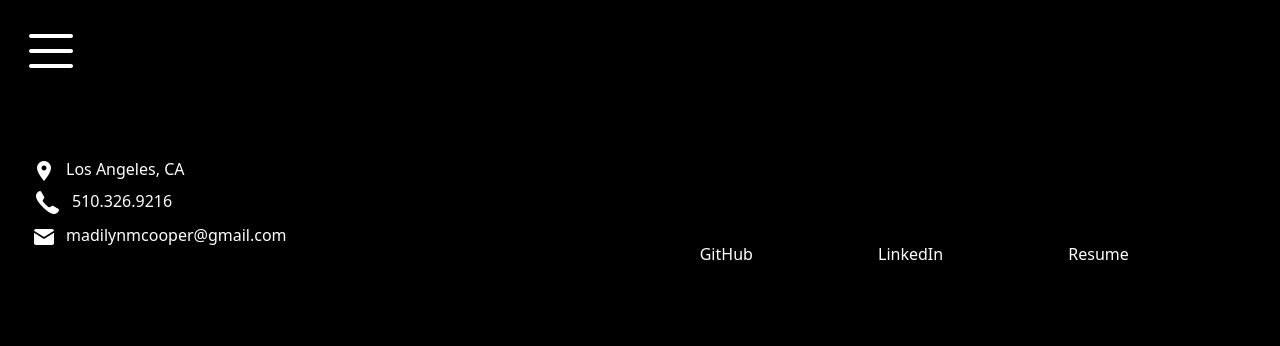
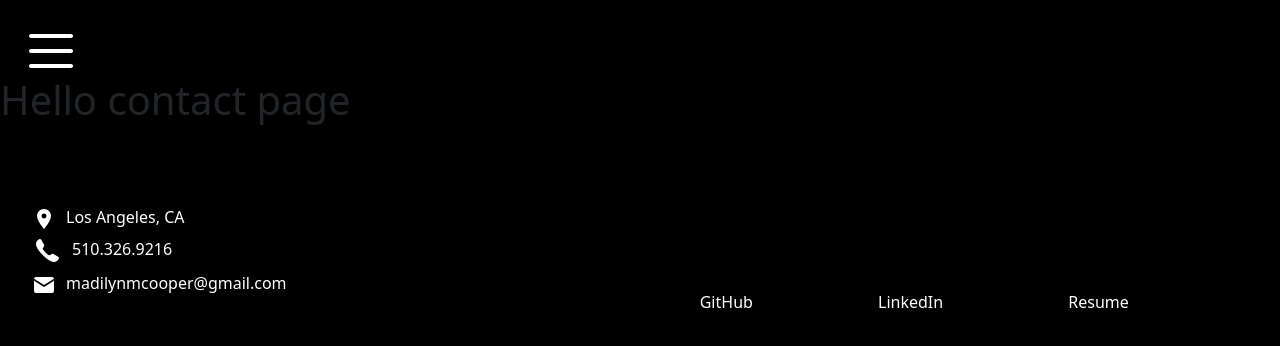
Before and after one commit to Madilyncooper/mcPortfolio, a React (Vite) app: page /contact in a window 1280 px wide. Shown: the top 346 px of the page. Built offline with nearby package versions, Linux system fonts and the light colour scheme.

Commit message:
Added route for Contact.jsx

```diff
--- a/src/App.jsx
+++ b/src/App.jsx
@@ -6,6 +6,7 @@ import About from './components/About';
 import Hamburger from './components/Hamburger';
 import Footer from './components/Footer';
 import Projects from './components/Projects';
+import Contact from './components/Contact';
 import { BrowserRouter as Router, Routes, Route } from 'react-router-dom';
 
 
@@ -31,6 +32,10 @@ function App() {
             path="/projects"
             element={<Projects />}
           />
+          <Route
+            path="/contact"
+            element={<Contact />}
+          />
         </Routes>
       </Router>
       <Footer />
--- /dev/null
+++ b/src/components/Contact.jsx
@@ -0,0 +1,13 @@
+
+
+function Contact() {
+return (
+    <>
+    <h1>Hello contact page
+        </h1>
+        </>
+)
+}
+
+
+export default Contact;
--- a/src/components/Navigation.jsx
+++ b/src/components/Navigation.jsx
@@ -40,7 +40,7 @@ function Navigation() {
                     </Link>
                 </li>
                 <li>
-                    <Link className='contactParent'>
+                    <Link className='contactParent' to="/contact">
                         <img
                             src={ContactIcon}
                             alt="paperclip" />
```
